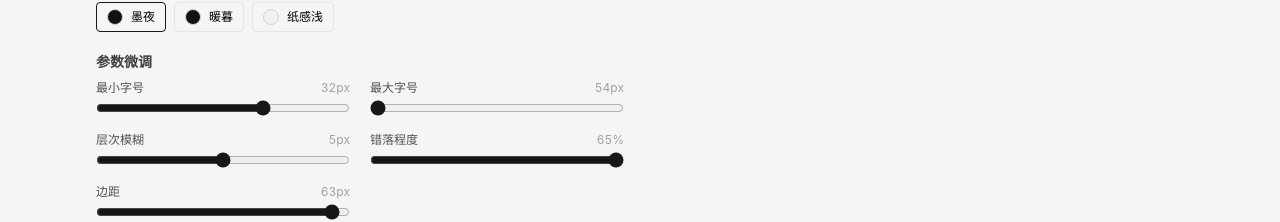
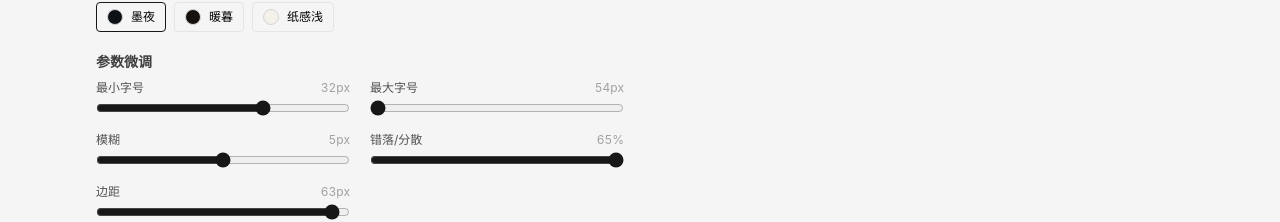
Before and after one commit to Dreamelse-AI/popop-tool, a React (Vite) app: page /tools/text-layout in a window 1280 px wide. Shown: the part 828-1050 px from the top of the page. Built offline with nearby package versions, Linux system fonts and the light colour scheme.

Commit message:
refactor: 效果库参数拆为公共横向表 + 异化参数独立项，合并生成 ParamSpec

```diff
--- a/src/data/effectCatalog.ts
+++ b/src/data/effectCatalog.ts
@@ -1,66 +1,109 @@
 import type { EffectMode } from '@/types/layout';
-import type { EffectEntry } from '@/types/catalog';
+import type { EffectEntry, NumericParamKey, ParamRange, ParamSpec } from '@/types/catalog';
 
 /**
- * 排版效果库（catalog）。可持续增加：新增效果 = 加一条目录项 + 写 draw 函数 + 在 renderer 注册。
+ * 排版效果库（catalog）。
  *
- * 每条的 `params` 是该效果参数的「单一事实源」：
- *   - 只列本效果实际用到的参数（无空字段）
- *   - 每个参数自带 label / unit / range（区间即随机范围，也是 UI 滑杆上下界）
+ * 参数分两类，分开维护：
+ *   1) 公共参数：多数效果共有，用「横向表」COMMON_RANGES 填（行=效果，列=公共参数，不用的填 null）
+ *   2) 异化参数：某效果特有，在 EXTRA_PARAMS 里按效果单独列成独立项
  *
- * 生产链路在 range 内随机（见 services/params.ts）；UI 滑杆也由此渲染。
- * 区间值为占位（基于当前手感），等正式区间表填入后替换 range 即可。
+ * 二者最终合并成每个效果的 params: ParamSpec[]（单一事实源），
+ * 同时供 randomizeParams 区间随机与 UI 滑杆渲染。
+ *
+ * 区间值为占位，等正式区间表填入后替换。
  */
-export const EFFECT_CATALOG: EffectEntry[] = [
-  {
-    id: 'rain',
+
+/** 公共参数的列定义（标签/单位，只定义一次）。 */
+const COMMON_PARAM_META: Record<
+  'minSize' | 'maxSize' | 'blur' | 'spread' | 'padding',
+  { label: string; unit?: string }
+> = {
+  minSize: { label: '最小字号', unit: 'px' },
+  maxSize: { label: '最大字号', unit: 'px' },
+  blur: { label: '模糊', unit: 'px' },
+  spread: { label: '错落/分散', unit: '%' },
+  padding: { label: '边距', unit: 'px' },
+};
+
+type CommonKey = keyof typeof COMMON_PARAM_META;
+const COMMON_ORDER: CommonKey[] = ['minSize', 'maxSize', 'blur', 'spread', 'padding'];
+
+/**
+ * 【公共参数横向表】行=效果，列=公共参数。
+ * 该效果不用某公共参数时填 null（不会出现在它的参数里）。
+ */
+const COMMON_RANGES: Record<EffectMode, Record<CommonKey, ParamRange | null>> = {
+  //            minSize     maxSize     blur      spread     padding
+  rain: { minSize: [28, 34], maxSize: [54, 66], blur: [3, 7], spread: [40, 65], padding: [40, 64] },
+  barrage: { minSize: [28, 34], maxSize: [54, 66], blur: [3, 7], spread: [40, 65], padding: [40, 64] },
+  tearBlur: { minSize: [44, 60], maxSize: null, blur: [4, 8], spread: [35, 60], padding: null },
+  imageFill: { minSize: null, maxSize: null, blur: null, spread: null, padding: [32, 56] },
+};
+
+/**
+ * 【异化参数】每个效果特有的参数，独立填写（无则省略该效果）。
+ * 这里的 label/unit 就地定义，不进公共表。
+ */
+const EXTRA_PARAMS: Partial<Record<EffectMode, ParamSpec[]>> = {
+  tearBlur: [
+    { key: 'tearBlurRadius', label: '模糊圆大小', unit: 'px', range: [80, 200] },
+    { key: 'tearLetterSpacing', label: '字间距', unit: 'px', range: [0, 6] },
+    { key: 'tearLineSpacing', label: '行间距', unit: '%', range: [130, 180] },
+  ],
+};
+
+/** 效果元信息（与参数无关的展示/选型字段）。 */
+const EFFECT_META: Record<
+  EffectMode,
+  { name: string; whenToUse: string; swatch: string; needsShape?: boolean }
+> = {
+  rain: {
     name: '竖排雨落层次',
     whenToUse: '抒情、有画面感的中长文案；想要竖排、自上而下的飘落氛围。',
     swatch: '#7fb0d6',
-    params: [
-      { key: 'minSize', label: '最小字号', unit: 'px', range: [28, 34] },
-      { key: 'maxSize', label: '最大字号', unit: 'px', range: [54, 66] },
-      { key: 'blur', label: '层次模糊', unit: 'px', range: [3, 7] },
-      { key: 'spread', label: '错落程度', unit: '%', range: [40, 65] },
-      { key: 'padding', label: '边距', unit: 'px', range: [40, 64] },
-    ],
   },
-  {
-    id: 'barrage',
+  barrage: {
     name: '横排弹幕模式',
     whenToUse: '短句密集、节奏感强、偏网络/流行语气的文案；横排逐行展开。',
     swatch: '#d98a5a',
-    params: [
-      { key: 'minSize', label: '最小字号', unit: 'px', range: [28, 34] },
-      { key: 'maxSize', label: '最大字号', unit: 'px', range: [54, 66] },
-      { key: 'blur', label: '层次模糊', unit: 'px', range: [3, 7] },
-      { key: 'spread', label: '错落程度', unit: '%', range: [40, 65] },
-      { key: 'padding', label: '边距', unit: 'px', range: [40, 64] },
-    ],
   },
-  {
-    id: 'tearBlur',
+  tearBlur: {
     name: '泪水模糊',
     whenToUse: '情绪化、内省的短文案；居中排版叠加局部模糊，含蓄克制。',
     swatch: '#9aa0c0',
-    params: [
-      { key: 'minSize', label: '字号', unit: 'px', range: [44, 60] },
-      { key: 'blur', label: '模糊强度', unit: 'px', range: [4, 8] },
-      { key: 'tearBlurRadius', label: '模糊圆大小', unit: 'px', range: [80, 200] },
-      { key: 'spread', label: '分散程度', unit: '%', range: [35, 60] },
-      { key: 'tearLetterSpacing', label: '字间距', unit: 'px', range: [0, 6] },
-      { key: 'tearLineSpacing', label: '行间距', unit: '%', range: [130, 180] },
-    ],
   },
-  {
-    id: 'imageFill',
+  imageFill: {
     name: '图片填充字',
     whenToUse: '主题鲜明、可对应具象形状（爱心/星星等）的文案；文字填满形状内部。',
     swatch: '#7dbd8a',
     needsShape: true,
-    params: [{ key: 'padding', label: '边距', unit: 'px', range: [32, 56] }],
   },
-];
+};
+
+const EFFECT_ORDER: EffectMode[] = ['rain', 'barrage', 'tearBlur', 'imageFill'];
+
+/** 合并公共参数（按列序，跳过 null）+ 异化参数，生成该效果的 ParamSpec 清单。 */
+function buildParams(mode: EffectMode): ParamSpec[] {
+  const common = COMMON_RANGES[mode];
+  const specs: ParamSpec[] = [];
+  for (const key of COMMON_ORDER) {
+    const range = common[key];
+    if (range) {
+      specs.push({ key: key as NumericParamKey, label: COMMON_PARAM_META[key].label, unit: COMMON_PARAM_META[key].unit, range });
+    }
+  }
+  return [...specs, ...(EXTRA_PARAMS[mode] ?? [])];
+}
+
+export const EFFECT_CATALOG: EffectEntry[] = EFFECT_ORDER.map((mode) => ({
+  id: mode,
+  name: EFFECT_META[mode].name,
+  whenToUse: EFFECT_META[mode].whenToUse,
+  swatch: EFFECT_META[mode].swatch,
+  needsShape: EFFECT_META[mode].needsShape,
+  params: buildParams(mode),
+}));
 
 export const DEFAULT_MODE: EffectMode = 'rain';
 
```
